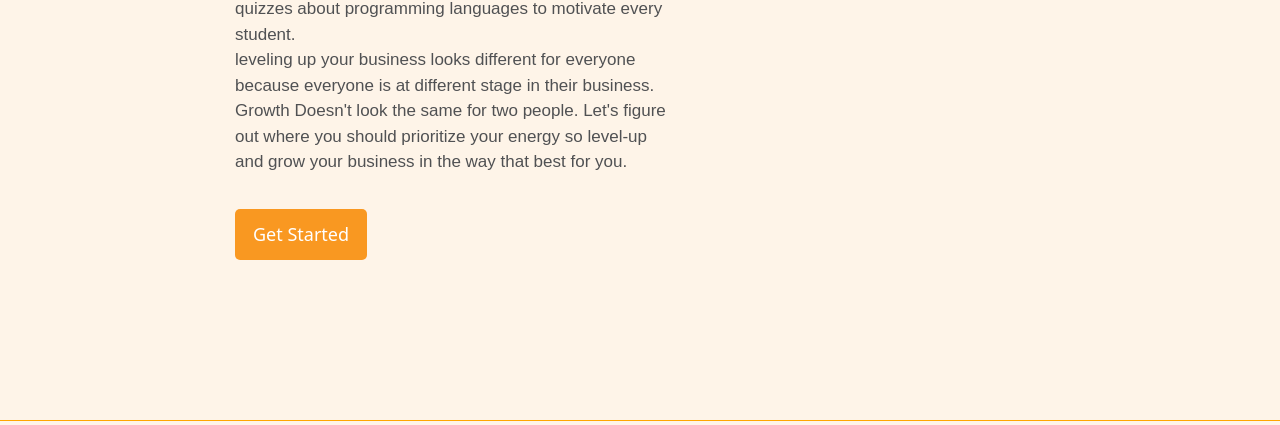
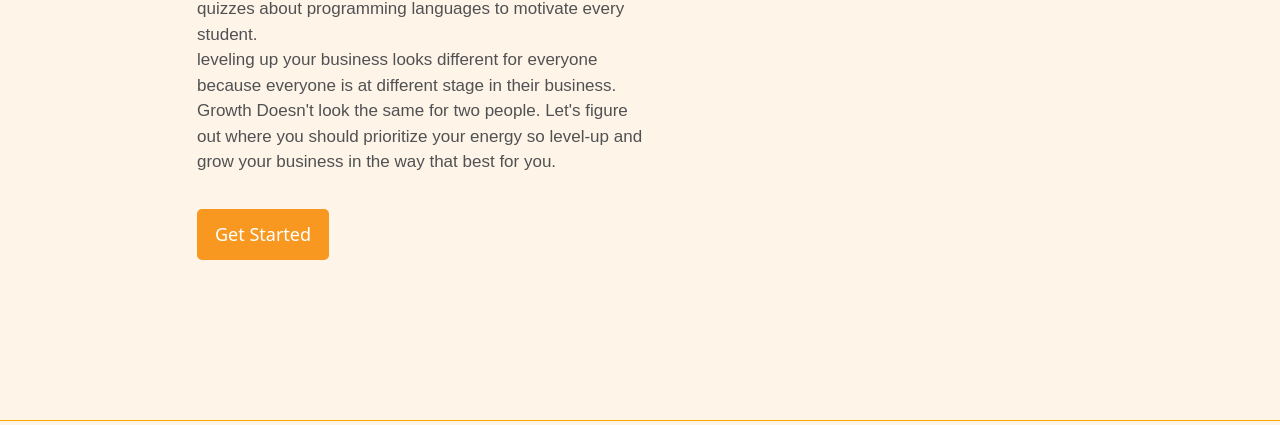
Before and after one commit to Ali-Obeidat/home-page-new, a plain HTML site: page index.html in a window 1280 px wide. Shown: the part 327-752 px from the top of the page. Drawn offline with nearby package versions, Linux system fonts and the light colour scheme.

Commit message:
Update style.css

```diff
--- a/css/style.css
+++ b/css/style.css
@@ -74,7 +74,7 @@ li.home-btn-login.nav-item:hover .nav-link {
   cursor: pointer;
 }
 .home {
-  margin-left: 180px;
+  margin-left: 140px;
   display: flex;
   justify-content: center;
   margin-top: 50px;
```
